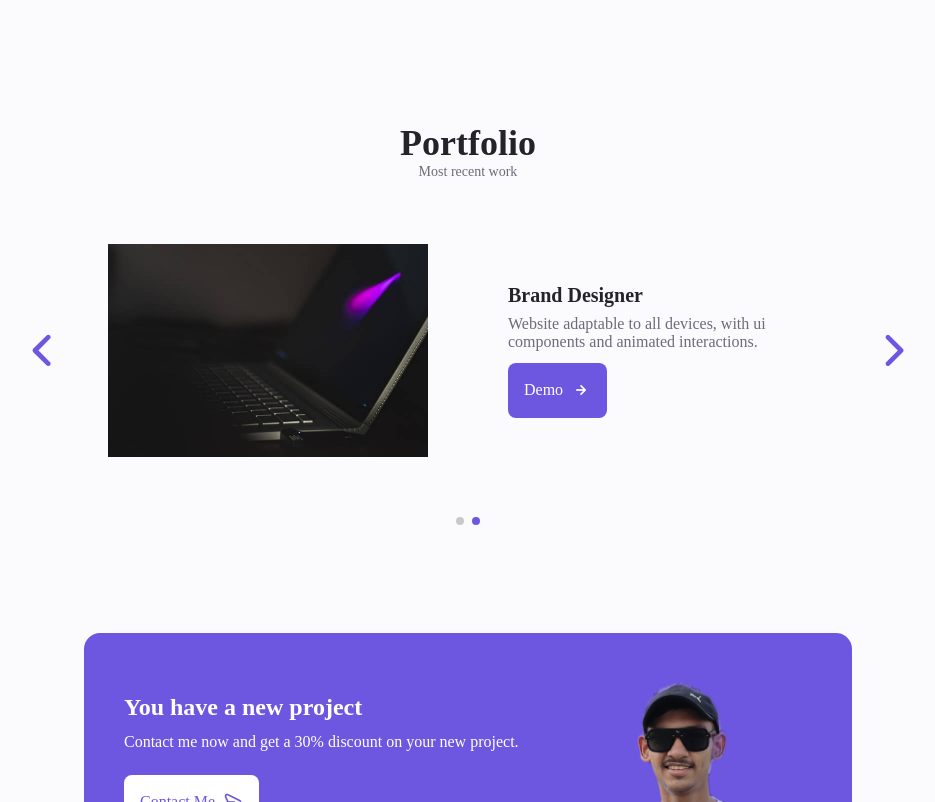
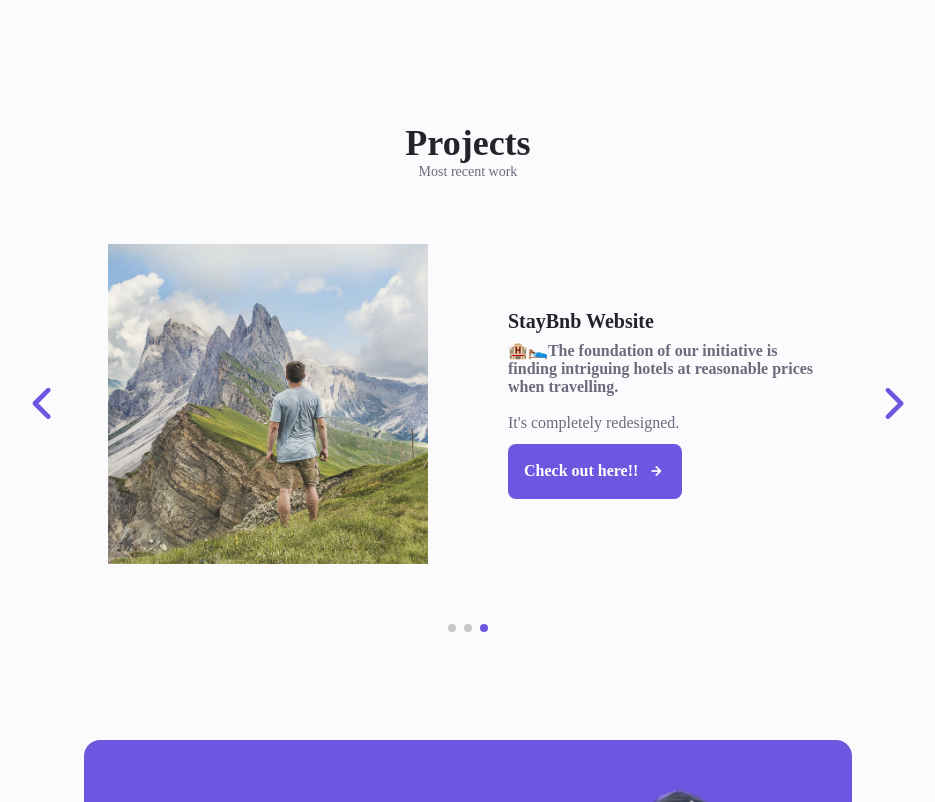
Before and after one commit to Kevin-Usadadiya/Portfolio, a website: page index.html in a window 1280 px wide. Shown: the part 2700-3502 px from the top of the page, without its empty margins (172-1107 px from the left). Drawn offline with nearby package versions, Linux system fonts and the light colour scheme.

Commit message:
update - 15-06-2023

```diff
--- a/assets/css/styles.css
+++ b/assets/css/styles.css
@@ -754,7 +754,7 @@ body.dark-theme{
 }
 
 .potfolio__img{
-    width: 265px;
+    width: 205px;
     border-radius: .5rem;
     justify-self: center;
 }
--- a/index.html
+++ b/index.html
@@ -153,7 +153,7 @@
                             <span class="about__info-name">Years <br> experience</span>
                         </div>
                   <div>
-                            <span class="about__info-title">20+</span>
+                            <span class="about__info-title">5+</span>
                             <span class="about__info-name">Completed <br> projects</span>
               </div>
 
@@ -506,7 +506,7 @@
 
         <!--==================== PORTFOLIO ====================-->
         <section class="portfolio section" id="portfolio">
-            <h2 class="section__title">Portfolio</h2>
+            <h2 class="section__title">Projects</h2>
             <span class="section__subtitle">Most recent work</span>
 
             <div class="portfolio__container container swiper-container">
@@ -515,14 +515,14 @@
                  <!--==================== PORTFOLIO 1 ====================-->
 
                  <div class="portfolio__content grid swiper-slide">
-                     <img src="assets/img/portfolio1.jpg" alt="" class="portfolio__img">
+                     <img src="assets/img/main.png" alt="" class="portfolio__img">
 
                      <div class="portfolio__data">
-                         <h3 class="portfolio__title">Modern Website</h3>
-                         <p class="portfolio__description">Website adaptable to all devices, with ui components and animated interactions.</p>
+                         <h3 class="portfolio__title">Campus Kits Website</h3>
+                         <p class="portfolio__description"><strong>This project is about how to rent Electronic equipment for your college IOT projects.</strong><br><br>Website adaptable to all devices, with ui components and animated interactions.</p>
 
-                          <a href="" class="button button--flex button-small portfolio__button">
-                              Demo
+                          <a href="https://kevin-usadadiya.github.io/CampusKits/" class="button button--flex button-small portfolio__button" target="_blank">
+                            <strong>Check out here!!</strong>
                          <i class="uil uil-arrow-right button__icon"></i>
                         </a>
 
@@ -531,14 +531,32 @@
                  <!--==================== PORTFOLIO 2 ====================-->
 
                  <div class="portfolio__content grid swiper-slide">
-                     <img src="assets/img/portfolio2.jpg" alt="" class="portfolio__img">
+                     <img src="assets/img/LJKU-removebg-preview.png" alt="" class="portfolio__img" style="width: 320px;">
 
                      <div class="portfolio__data">
-                         <h3 class="portfolio__title">Brand Designer</h3>
-                         <p class="portfolio__description">Website adaptable to all devices, with ui components and animated interactions.</p>
+                         <h3 class="portfolio__title">🏫College Website</h3>
+                         <p class="portfolio__description"><strong>This project is based on my College Website LJKU(Lok Jagruti Kendra University). </strong><br><br>
+                        It's completely redesigned.</p>
 
-                          <a href="" class="button button--flex button-small portfolio__button">
-                              Demo
+                          <a href="https://kevin-usadadiya.github.io/LJKU/" class="button button--flex button-small portfolio__button" target="_blank">
+                            <strong>Check out here!!</strong>
+                         <i class="uil uil-arrow-right button__icon"></i>
+                        </a>
+
+                     </div>
+                 </div>
+                 <!--==================== PORTFOLIO 3 ====================-->
+
+                 <div class="portfolio__content grid swiper-slide">
+                     <img src="assets/img/story-2.png" alt="" class="portfolio__img" style="width: 320px;">
+
+                     <div class="portfolio__data">
+                         <h3 class="portfolio__title">StayBnb Website</h3>
+                         <p class="portfolio__description"><strong>🏨🛌The foundation of our initiative is finding intriguing hotels at reasonable prices when travelling.</strong><br><br>
+                        It's completely redesigned.</p>
+
+                          <a href="https://kevin-usadadiya.github.io/Staybnb.github.io/" class="button button--flex button-small portfolio__button" target="_blank">
+                           <strong>Check out here!!</strong>
                          <i class="uil uil-arrow-right button__icon"></i>
                         </a>
 
@@ -569,7 +587,7 @@
                     <div class="project__data">
 
                             <h2 class="project__title">You have a new project</h2>
-                            <p class="project__description">Contact me now and get a 30% discount on your new project.</p>
+                            <p class="project__description">Contact me now</p>
                        <a href="#contact" class="button button--flex button--white">
                            Contact Me
                            <i class="uil uil-message project__icon button__icon"></i>
@@ -600,7 +618,7 @@
 
                         <div>
                             <h3 class="contact__title">Call Me</h3>
-                            <span class="contact__subtitle">+91-9313386743</span>
+                            <span class="contact__subtitle"><strong>+91 9313386743</strong></span>
                         </div>
                     </div>
 
```
Also changed, not shown: assets/img/LJKU-removebg-preview.png (added), assets/img/main.png (added), assets/img/portfolio1.jpg (deleted), assets/img/portfolio2.jpg (deleted), assets/img/story-2.png (added).
